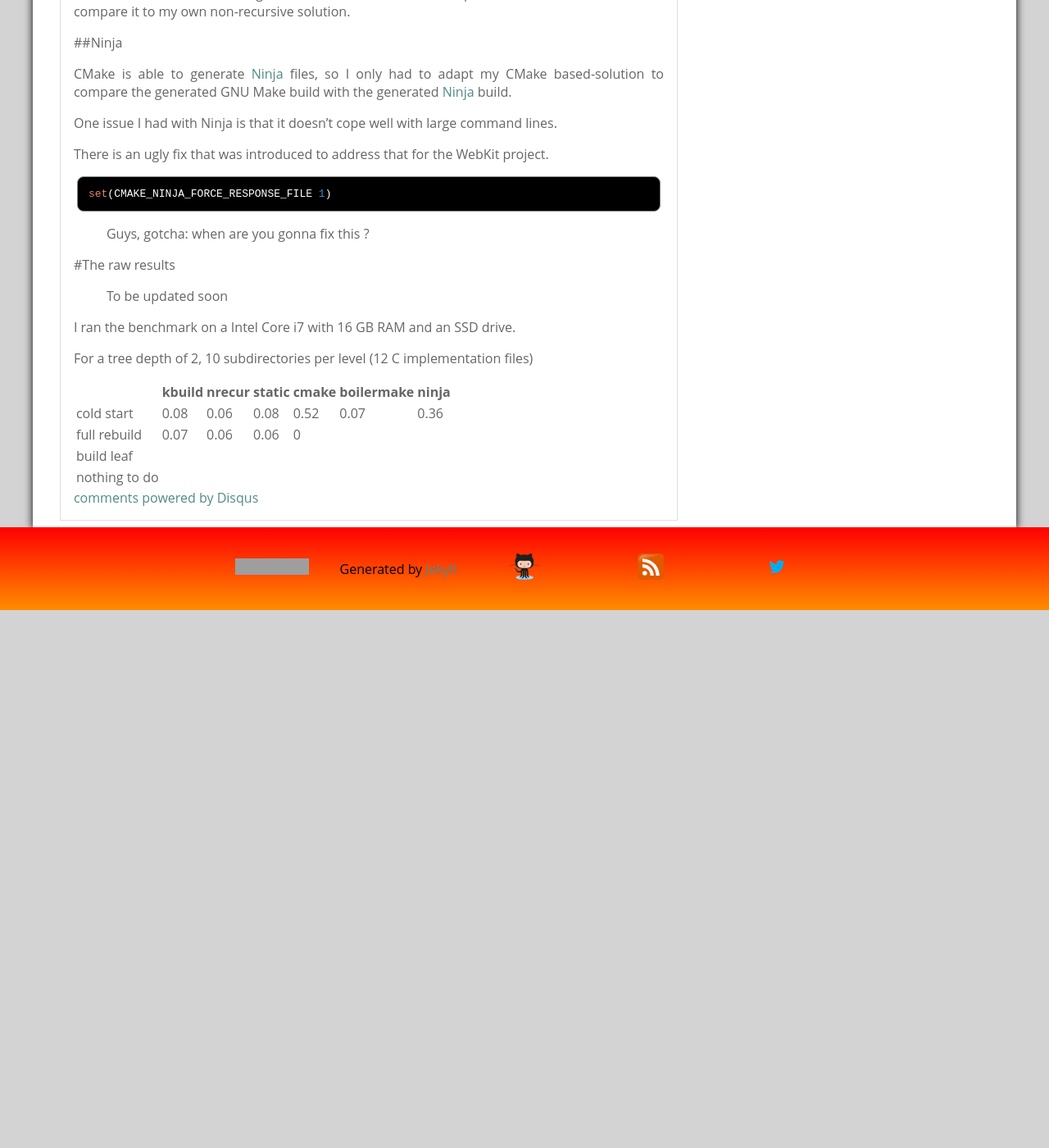
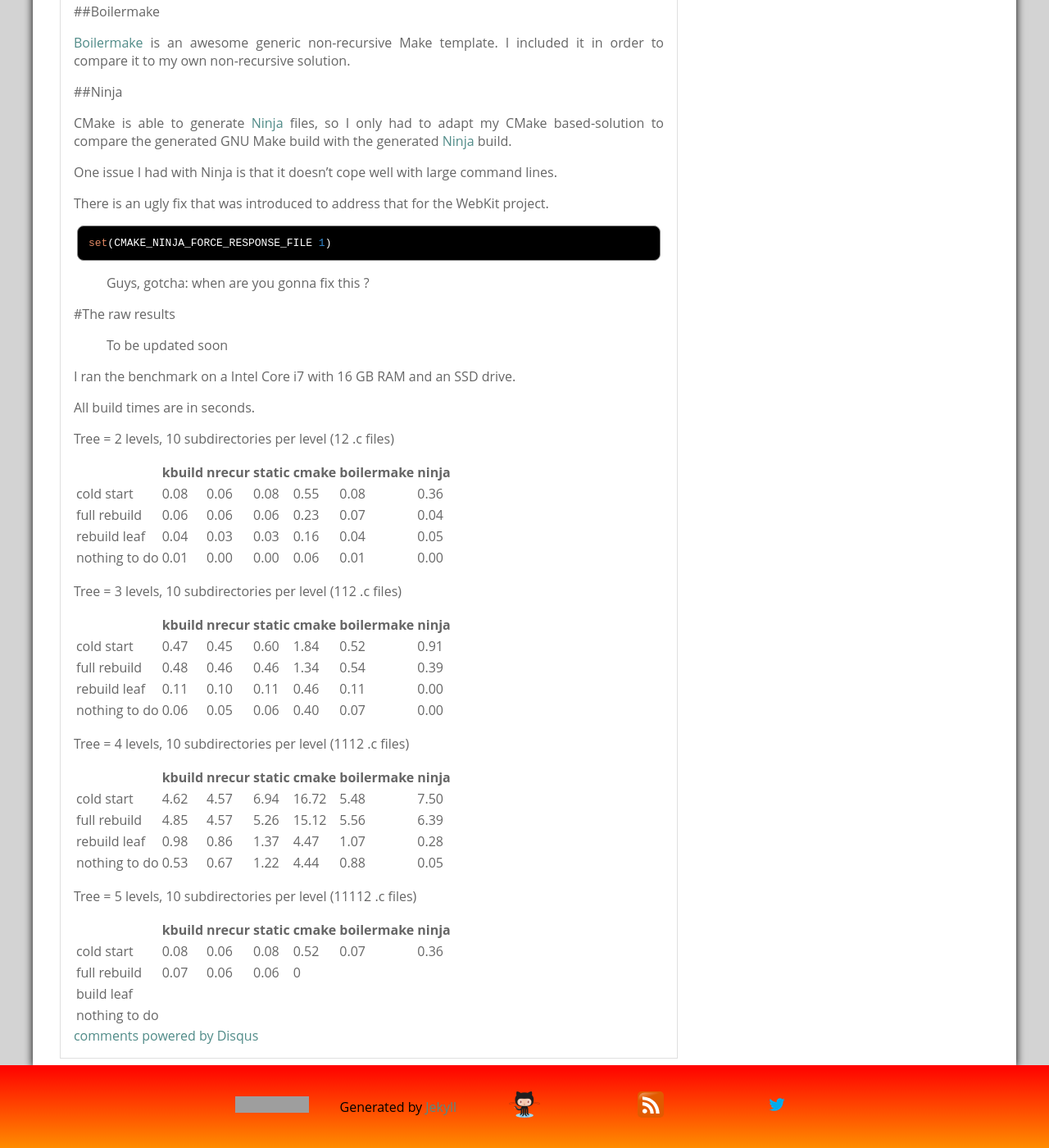
Before and after one commit to mgcrea/benchmark-kaizoumark, a Jekyll site: the page built from _posts/2016-09-01-build-benchmark-large-c-project.md, in a window 1280 px wide and 1400 px high, scrolled down 6440 px. Shown: the whole window at 82% size. Built offline with Jekyll 4.4.1, drawn with Linux system fonts in a browser that asks for light colours; comment, search, counter and statistics services are not loaded; before the commit the page ends 7184 px from its top, so only the background shows below that; some of the changed text lies outside the part shown; grey boxes are pictures that could not be loaded.

Commit message:
Added some benchmark results

```diff
--- a/_posts/2016-09-01-build-benchmark-large-c-project.md
+++ b/_posts/2016-09-01-build-benchmark-large-c-project.md
@@ -361,7 +365,36 @@ set(CMAKE_NINJA_FORCE_RESPONSE_FILE 1)
 
 I ran the benchmark on a Intel Core i7 with 16 GB RAM and an SSD drive.
 
-For a tree depth of 2, 10 subdirectories per level (12 C implementation files)
+All build times are in seconds.
+
+Tree = 2 levels, 10 subdirectories per level (12 .c files)
+
+|               | kbuild | nrecur | static | cmake | boilermake | ninja |
+|---------------|--------|--------|--------|-------|------------|-------|
+| cold start    | 0.08   | 0.06   | 0.08   | 0.55  | 0.08       | 0.36  |
+| full rebuild  | 0.06   | 0.06   | 0.06   | 0.23  | 0.07       | 0.04  |
+| rebuild leaf  | 0.04   | 0.03   | 0.03   | 0.16  | 0.04       | 0.05  |
+| nothing to do | 0.01   | 0.00   | 0.00   | 0.06  | 0.01       | 0.00  |
+
+Tree = 3 levels, 10 subdirectories per level (112 .c files)
+
+|               | kbuild | nrecur | static | cmake | boilermake | ninja |
+|---------------|--------|--------|--------|-------|------------|-------|
+| cold start    | 0.47   | 0.45   | 0.60   | 1.84  | 0.52       | 0.91  |
+| full rebuild  | 0.48   | 0.46   | 0.46   | 1.34  | 0.54       | 0.39  |
+| rebuild leaf  | 0.11   | 0.10   | 0.11   | 0.46  | 0.11       | 0.00  |
+| nothing to do | 0.06   | 0.05   | 0.06   | 0.40  | 0.07       | 0.00  |
+
+Tree = 4 levels, 10 subdirectories per level (1112 .c files)
+
+|               | kbuild | nrecur | static | cmake | boilermake | ninja |
+|---------------|--------|--------|--------|-------|------------|-------|
+| cold start    | 4.62   | 4.57   | 6.94   | 16.72 | 5.48       | 7.50  |
+| full rebuild  | 4.85   | 4.57   | 5.26   | 15.12 | 5.56       | 6.39  |
+| rebuild leaf  | 0.98   | 0.86   | 1.37   |  4.47 | 1.07       | 0.28  |
+| nothing to do | 0.53   | 0.67   | 1.22   |  4.44 | 0.88       | 0.05  |
+
+Tree = 5 levels, 10 subdirectories per level (11112 .c files)
 
 |               | kbuild | nrecur | static | cmake | boilermake | ninja |
 |---------------|--------|--------|--------|-------|------------|-------|
```
Also changed, not shown: other parts of _posts/2016-09-01-build-benchmark-large-c-project.md (+6 -2 lines).
